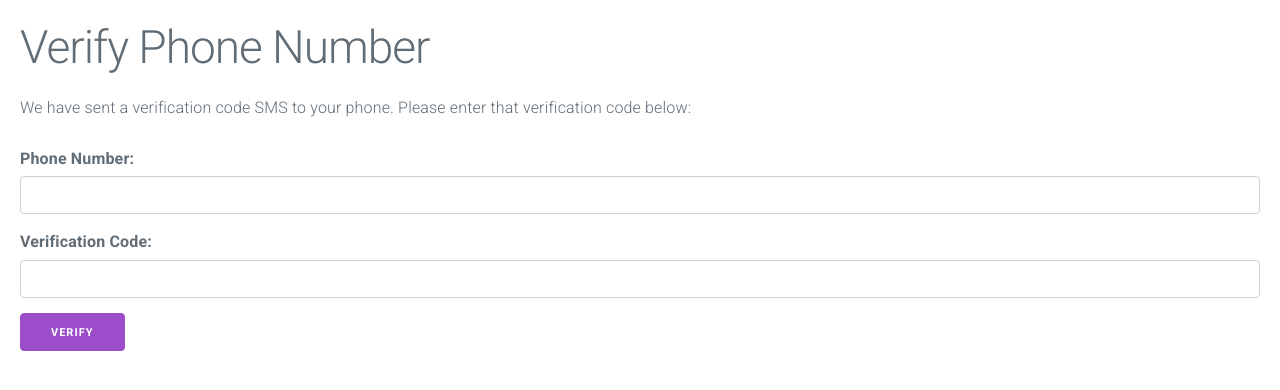
After one commit to unixdev/cloud-vault, a Django app: page /core/verify/ in a window 1280 px wide. The commit adds this page. Shown: the top 390 px of the page. Run offline with Django 4.2, Linux system fonts and the light colour scheme.

Commit message:
Add verification without SMS

```diff
--- a/core/forms.py
+++ b/core/forms.py
@@ -1,5 +1,20 @@
 from django.contrib.auth.forms import UserCreationForm
-from .models import User
+from django import forms
+from django.utils.translation import gettext_lazy as _
+from django.core.exceptions import ValidationError
+from django.db import transaction
+from .models import User, Verification
+
+import secrets
+import string
+
+VERIFY_CODE_LENGTH = 6
+
+
+def gen_verify_code():
+    """Generate verification code."""
+    code = ''.join(secrets.choice(string.digits) for i in range(VERIFY_CODE_LENGTH))
+    return code
 
 
 class SignupForm(UserCreationForm):
@@ -9,3 +24,40 @@ class SignupForm(UserCreationForm):
     class Meta:
         model = User
         fields = ('phone', 'email')
+
+    def save(self, commit=True):
+        if commit:
+            code = gen_verify_code()
+            with transaction.atomic():
+                user = super().save(True)
+                verification = Verification(user=user, code=code)
+                verification.save()
+                return user
+
+        return super().save(False)
+
+
+class VerificationForm(forms.Form):
+    phone = forms.CharField(label=_('Phone Number'), max_length=11)
+    code = forms.CharField(label=_('Verification Code'), max_length=6)
+
+    def clean(self):
+        super().clean()
+
+        phone = self.cleaned_data['phone']
+        code = self.cleaned_data['code']
+
+        try:
+            user = User.objects.get(phone=phone)
+        except User.DoesNotExist:
+            raise ValidationError(_('Incorrect Phone Number'))
+
+        if code != user.verification.code:
+            raise ValidationError(_('Incorrect Verification Code'))
+
+    def activate_user(self):
+        user = User.objects.get(phone=self.cleaned_data['phone'])
+        user.is_active = True
+        with transaction.atomic():
+            user.save()
+            user.verification.delete()
--- a/core/templates/core/signup_success.html
+++ b/core/templates/core/signup_success.html
@@ -7,6 +7,6 @@
 </p>
 
 <p>
-    You can login at this link: <a href="{{ login_url }}">{{ login_url }}</a>
+    You can <a href="{{ login_url }}">Log In here.</a>
 </p>
 {% endblock content %}
--- /dev/null
+++ b/core/templates/core/verification.html
@@ -0,0 +1,17 @@
+{% extends 'core/base.html' %}
+{% block content %}
+    <h1>Verify Phone Number</h1>
+
+    <p>
+    We have sent a verification code SMS to your phone. Please enter
+    that verification code below:
+    </p>
+
+    <form method="post">
+        {% csrf_token %}
+
+        {{ form.as_div }}
+
+        <input type="submit" value="Verify">
+    </form>
+{% endblock content %}
--- a/core/urls.py
+++ b/core/urls.py
@@ -9,5 +9,6 @@ urlpatterns = [
     path('signup_success/', views.signup_success, name='signup_success'),
     path('login/', views.VaultLoginView.as_view(), name='login'),
     path('logout/', views.VaultLogoutView.as_view(), name='logout'),
+    path('verify/', views.VerificationView.as_view(), name='verify'),
     path('home/', views.home, name='home'),
 ]
--- a/core/views.py
+++ b/core/views.py
@@ -1,14 +1,19 @@
 from django.shortcuts import render
 from django.urls import reverse, reverse_lazy
-from django.views.generic import CreateView
+from django.views.generic import CreateView, FormView
 from django.contrib.auth.views import LoginView, LogoutView
-from .forms import SignupForm
+from .forms import SignupForm, VerificationForm
 
 
 class SignupView(CreateView):
     form_class = SignupForm
     template_name = 'core/signup.html'
-    success_url = reverse_lazy('core:signup_success')
+    success_url = reverse_lazy('core:verify')
+
+    def form_valid(self, form):
+        user = form.save(commit=False)
+        user.is_active = False
+        return super().form_valid(form)
 
 
 def signup_success(request):
@@ -50,3 +55,13 @@ def landing(request):
     }
 
     return render(request, 'core/landing.html', context)
+
+
+class VerificationView(FormView):
+    form_class = VerificationForm
+    template_name = 'core/verification.html'
+    success_url = reverse_lazy('core:signup_success')
+
+    def form_valid(self, form):
+        form.activate_user()
+        return super().form_valid(form)
```
Also changed, not shown: core/models.py (+9 -0 lines), core/migrations/0002_alter_user_managers_verification.py (added).
